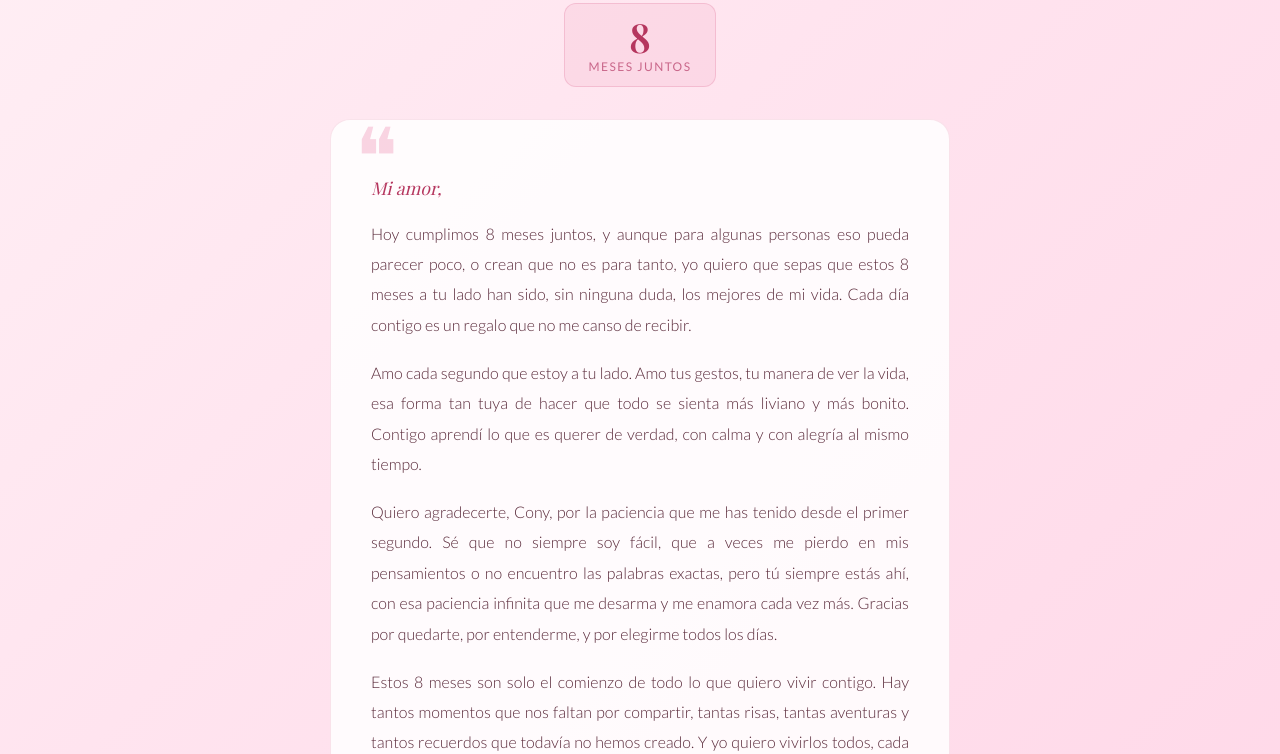
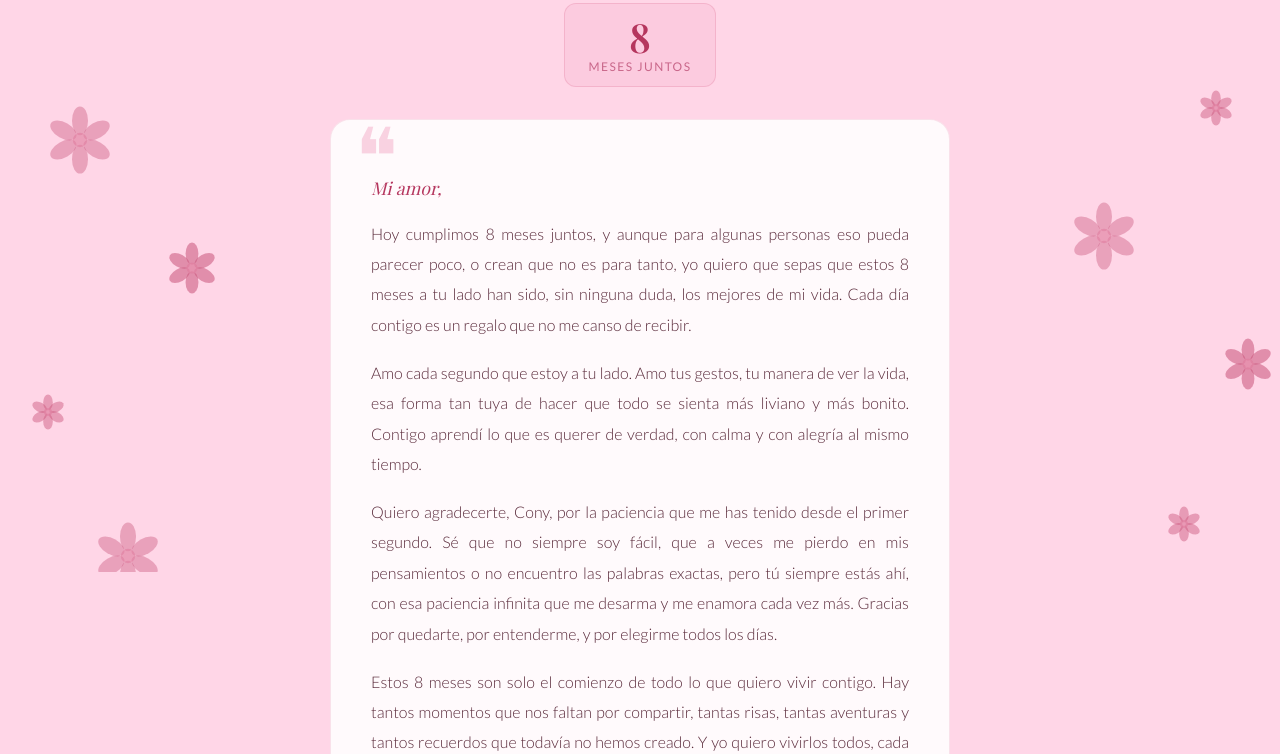
Before and after one commit to diegovr4744-svg/Para-mi-xinita, a plain HTML site: page index.html in a window 1280 px wide. Shown: the part 228-982 px from the top of the page. Drawn offline with nearby package versions, Linux system fonts and the light colour scheme; a web font is replaced by a local one.

Commit message:
Refactor index.html for improved structure and styling

```diff
--- a/index.html
+++ b/index.html
@@ -7,17 +7,32 @@
   <link href="https://fonts.googleapis.com/css2?family=Playfair+Display:ital,wght@0,400;0,600;1,400&family=Lato:wght@300;400&display=swap" rel="stylesheet"/>
   <style>
     * { box-sizing: border-box; margin: 0; padding: 0; }
-
     body {
       min-height: 100vh;
-      background: linear-gradient(135deg, #fff0f5 0%, #ffe4ef 40%, #ffd6e7 100%);
+      background-color: #ffd6e7;
+      position: relative;
       display: flex;
       flex-direction: column;
       align-items: center;
       padding: 2rem 1rem 3rem;
       font-family: 'Lato', sans-serif;
+      overflow-x: hidden;
     }
-
+    .flowers-bg {
+      position: fixed;
+      top: 0; left: 0;
+      width: 100%; height: 100%;
+      pointer-events: none;
+      z-index: 0;
+    }
+    .content {
+      position: relative;
+      z-index: 1;
+      display: flex;
+      flex-direction: column;
+      align-items: center;
+      width: 100%;
+    }
     .hearts-bg {
       width: 100%;
       text-align: center;
@@ -27,7 +42,6 @@
       margin-bottom: 1.5rem;
       opacity: 0.5;
     }
-
     .badge {
       background: #e07fa0;
       color: white;
@@ -40,7 +54,6 @@
       border-radius: 999px;
       margin-bottom: 1rem;
     }
-
     .title {
       font-family: 'Playfair Display', serif;
       font-size: 2.4rem;
@@ -50,7 +63,6 @@
       margin-bottom: 0.3rem;
       line-height: 1.2;
     }
-
     .subtitle {
       font-family: 'Playfair Display', serif;
       font-style: italic;
@@ -59,9 +71,8 @@
       text-align: center;
       margin-bottom: 2rem;
     }
-
     .card {
-      background: rgba(255,255,255,0.85);
+      background: rgba(255,255,255,0.88);
       border-radius: 20px;
       border: 1px solid rgba(224, 127, 160, 0.2);
       padding: 2.5rem 2.5rem 2rem;
@@ -69,7 +80,6 @@
       width: 100%;
       position: relative;
     }
-
     .card::before {
       content: '❝';
       font-family: 'Playfair Display', serif;
@@ -81,7 +91,6 @@
       line-height: 1;
       opacity: 0.6;
     }
-
     .letter-greeting {
       font-family: 'Playfair Display', serif;
       font-style: italic;
@@ -90,7 +99,6 @@
       margin-bottom: 1.2rem;
       padding-top: 1rem;
     }
-
     .letter-body {
       font-family: 'Lato', sans-serif;
       font-weight: 300;
@@ -99,9 +107,7 @@
       line-height: 1.9;
       text-align: justify;
     }
-
     .letter-body p { margin-bottom: 1.1rem; }
-
     .letter-sign {
       font-family: 'Playfair Display', serif;
       font-style: italic;
@@ -110,7 +116,6 @@
       margin-top: 1.5rem;
       text-align: right;
     }
-
     .divider {
       display: flex;
       align-items: center;
@@ -120,14 +125,12 @@
       opacity: 0.5;
       font-size: 1.1rem;
     }
-
     .divider::before, .divider::after {
       content: '';
       flex: 1;
       height: 0.5px;
       background: #e07fa0;
     }
-
     .footer {
       margin-top: 2rem;
       display: flex;
@@ -135,31 +138,22 @@
       align-items: center;
       gap: 0.5rem;
     }
-
     .footer-hearts { font-size: 1.5rem; color: #e07fa0; letter-spacing: 0.4rem; }
-
     .footer-text {
       font-family: 'Playfair Display', serif;
       font-style: italic;
       font-size: 0.9rem;
       color: #c9678a;
     }
-
-    .floating-heart {
-      display: inline-block;
-      animation: float 3s ease-in-out infinite;
-    }
-
+    .floating-heart { display: inline-block; animation: float 3s ease-in-out infinite; }
     .floating-heart:nth-child(2) { animation-delay: 0.5s; }
     .floating-heart:nth-child(3) { animation-delay: 1s; }
     .floating-heart:nth-child(4) { animation-delay: 1.5s; }
     .floating-heart:nth-child(5) { animation-delay: 2s; }
-
     @keyframes float {
       0%, 100% { transform: translateY(0); }
       50% { transform: translateY(-8px); }
     }
-
     .months-stamp {
       background: rgba(224, 127, 160, 0.12);
       border: 1px solid rgba(224, 127, 160, 0.3);
@@ -168,7 +162,6 @@
       text-align: center;
       margin-bottom: 2rem;
     }
-
     .months-stamp .num {
       font-family: 'Playfair Display', serif;
       font-size: 2.5rem;
@@ -176,9 +169,7 @@
       color: #b5365e;
       line-height: 1;
     }
-
     .months-stamp .label {
-      font-family: 'Lato', sans-serif;
       font-size: 0.75rem;
       letter-spacing: 0.12em;
       text-transform: uppercase;
@@ -189,6 +180,74 @@
 </head>
 <body>
 
+  <svg class="flowers-bg" viewBox="0 0 800 1200" preserveAspectRatio="xMidYMid slice" xmlns="http://www.w3.org/2000/svg">
+    <defs>
+      <g id="flor">
+        <ellipse cx="0" cy="-9" rx="4" ry="7" fill="#c9547a" opacity="0.55"/>
+        <ellipse cx="0" cy="-9" rx="4" ry="7" fill="#c9547a" opacity="0.55" transform="rotate(60)"/>
+        <ellipse cx="0" cy="-9" rx="4" ry="7" fill="#c9547a" opacity="0.55" transform="rotate(120)"/>
+        <ellipse cx="0" cy="-9" rx="4" ry="7" fill="#c9547a" opacity="0.55" transform="rotate(180)"/>
+        <ellipse cx="0" cy="-9" rx="4" ry="7" fill="#c9547a" opacity="0.55" transform="rotate(240)"/>
+        <ellipse cx="0" cy="-9" rx="4" ry="7" fill="#c9547a" opacity="0.55" transform="rotate(300)"/>
+        <circle cx="0" cy="0" r="3.5" fill="#e07fa0" opacity="0.8"/>
+      </g>
+      <g id="flor-sm">
+        <ellipse cx="0" cy="-6" rx="3" ry="5" fill="#c9547a" opacity="0.45"/>
+        <ellipse cx="0" cy="-6" rx="3" ry="5" fill="#c9547a" opacity="0.45" transform="rotate(60)"/>
+        <ellipse cx="0" cy="-6" rx="3" ry="5" fill="#c9547a" opacity="0.45" transform="rotate(120)"/>
+        <ellipse cx="0" cy="-6" rx="3" ry="5" fill="#c9547a" opacity="0.45" transform="rotate(180)"/>
+        <ellipse cx="0" cy="-6" rx="3" ry="5" fill="#c9547a" opacity="0.45" transform="rotate(240)"/>
+        <ellipse cx="0" cy="-6" rx="3" ry="5" fill="#c9547a" opacity="0.45" transform="rotate(300)"/>
+        <circle cx="0" cy="0" r="2.5" fill="#e07fa0" opacity="0.7"/>
+      </g>
+      <g id="flor-lg">
+        <ellipse cx="0" cy="-12" rx="5" ry="9" fill="#c9547a" opacity="0.4"/>
+        <ellipse cx="0" cy="-12" rx="5" ry="9" fill="#c9547a" opacity="0.4" transform="rotate(60)"/>
+        <ellipse cx="0" cy="-12" rx="5" ry="9" fill="#c9547a" opacity="0.4" transform="rotate(120)"/>
+        <ellipse cx="0" cy="-12" rx="5" ry="9" fill="#c9547a" opacity="0.4" transform="rotate(180)"/>
+        <ellipse cx="0" cy="-12" rx="5" ry="9" fill="#c9547a" opacity="0.4" transform="rotate(240)"/>
+        <ellipse cx="0" cy="-12" rx="5" ry="9" fill="#c9547a" opacity="0.4" transform="rotate(300)"/>
+        <circle cx="0" cy="0" r="4.5" fill="#e07fa0" opacity="0.65"/>
+      </g>
+    </defs>
+    <use href="#flor" transform="translate(40,60)"/>
+    <use href="#flor-sm" transform="translate(100,30)"/>
+    <use href="#flor-lg" transform="translate(160,90)"/>
+    <use href="#flor" transform="translate(700,50)"/>
+    <use href="#flor-sm" transform="translate(760,100)"/>
+    <use href="#flor-lg" transform="translate(640,30)"/>
+    <use href="#flor-sm" transform="translate(20,180)"/>
+    <use href="#flor" transform="translate(780,200)"/>
+    <use href="#flor-lg" transform="translate(70,280)"/>
+    <use href="#flor-sm" transform="translate(730,260)"/>
+    <use href="#flor" transform="translate(30,400)"/>
+    <use href="#flor-lg" transform="translate(770,380)"/>
+    <use href="#flor-sm" transform="translate(90,480)"/>
+    <use href="#flor" transform="translate(720,460)"/>
+    <use href="#flor-lg" transform="translate(50,580)"/>
+    <use href="#flor-sm" transform="translate(760,560)"/>
+    <use href="#flor" transform="translate(120,660)"/>
+    <use href="#flor-lg" transform="translate(690,640)"/>
+    <use href="#flor-sm" transform="translate(30,750)"/>
+    <use href="#flor" transform="translate(780,720)"/>
+    <use href="#flor-lg" transform="translate(80,840)"/>
+    <use href="#flor-sm" transform="translate(740,820)"/>
+    <use href="#flor" transform="translate(40,940)"/>
+    <use href="#flor-lg" transform="translate(770,900)"/>
+    <use href="#flor-sm" transform="translate(110,1020)"/>
+    <use href="#flor" transform="translate(700,1000)"/>
+    <use href="#flor-lg" transform="translate(50,1100)"/>
+    <use href="#flor-sm" transform="translate(760,1080)"/>
+    <use href="#flor" transform="translate(130,1160)"/>
+    <use href="#flor-lg" transform="translate(680,1140)"/>
+    <use href="#flor-sm" transform="translate(200,140)"/>
+    <use href="#flor" transform="translate(580,160)"/>
+    <use href="#flor-sm" transform="translate(350,20)"/>
+    <use href="#flor-lg" transform="translate(450,1180)"/>
+    <use href="#flor-sm" transform="translate(300,1150)"/>
+  </svg>
+
+  <div class="content">
     <div class="hearts-bg">
       <span class="floating-heart">♥</span>
       <span class="floating-heart">♥</span>
@@ -198,7 +257,6 @@
     </div>
 
     <div class="badge">Diego & Constanza</div>
-
     <h1 class="title">Para mi xinita</h1>
     <p class="subtitle">con todo mi amor, hoy y siempre</p>
 
@@ -209,47 +267,22 @@
 
     <div class="card">
       <p class="letter-greeting">Mi amor,</p>
-
       <div class="letter-body">
-      <p>
-        Hoy cumplimos 8 meses juntos, y aunque para algunas personas eso pueda parecer poco,
-        o crean que no es para tanto, yo quiero que sepas que estos 8 meses a tu lado
-        han sido, sin ninguna duda, los mejores de mi vida. Cada día contigo es un regalo
-        que no me canso de recibir.
-      </p>
-      <p>
-        Amo cada segundo que estoy a tu lado. Amo tus gestos, tu manera de ver la vida,
-        esa forma tan tuya de hacer que todo se sienta más liviano y más bonito. Contigo
-        aprendí lo que es querer de verdad, con calma y con alegría al mismo tiempo.
-      </p>
-      <p>
-        Quiero agradecerte, Cony, por la paciencia que me has tenido desde el primer segundo.
-        Sé que no siempre soy fácil, que a veces me pierdo en mis pensamientos o no encuentro
-        las palabras exactas, pero tú siempre estás ahí, con esa paciencia infinita que me
-        desarma y me enamora cada vez más. Gracias por quedarte, por entenderme,
-        y por elegirme todos los días.
-      </p>
-      <p>
-        Estos 8 meses son solo el comienzo de todo lo que quiero vivir contigo. Hay tantos
-        momentos que nos faltan por compartir, tantas risas, tantas aventuras y tantos
-        recuerdos que todavía no hemos creado. Y yo quiero vivirlos todos, cada uno,
-        de tu mano.
-      </p>
-      <p>
-        Gracias por ser mi persona, mi calma y mi alegría. Te amo más de lo que las
-        palabras pueden decir.
-      </p>
+        <p>Hoy cumplimos 8 meses juntos, y aunque para algunas personas eso pueda parecer poco, o crean que no es para tanto, yo quiero que sepas que estos 8 meses a tu lado han sido, sin ninguna duda, los mejores de mi vida. Cada día contigo es un regalo que no me canso de recibir.</p>
+        <p>Amo cada segundo que estoy a tu lado. Amo tus gestos, tu manera de ver la vida, esa forma tan tuya de hacer que todo se sienta más liviano y más bonito. Contigo aprendí lo que es querer de verdad, con calma y con alegría al mismo tiempo.</p>
+        <p>Quiero agradecerte, Cony, por la paciencia que me has tenido desde el primer segundo. Sé que no siempre soy fácil, que a veces me pierdo en mis pensamientos o no encuentro las palabras exactas, pero tú siempre estás ahí, con esa paciencia infinita que me desarma y me enamora cada vez más. Gracias por quedarte, por entenderme, y por elegirme todos los días.</p>
+        <p>Estos 8 meses son solo el comienzo de todo lo que quiero vivir contigo. Hay tantos momentos que nos faltan por compartir, tantas risas, tantas aventuras y tantos recuerdos que todavía no hemos creado. Y yo quiero vivirlos todos, cada uno, de tu mano.</p>
+        <p>Gracias por ser mi persona, mi calma y mi alegría. Te amo más de lo que las palabras pueden decir.</p>
       </div>
-
       <div class="divider">♥</div>
-
-    <p class="letter-sign">Con todo mi amor, tu Diego ♥</p>
+      <p class="letter-sign">Con todo mi amor, tu Pitufo ♥</p>
     </div>
 
     <div class="footer">
       <div class="footer-hearts">♥ ♥ ♥</div>
       <p class="footer-text">8 meses · El comienzo de siempre</p>
     </div>
+  </div>
 
 </body>
 </html>
```
Lines whose indentation alone changed are shown as unchanged.
